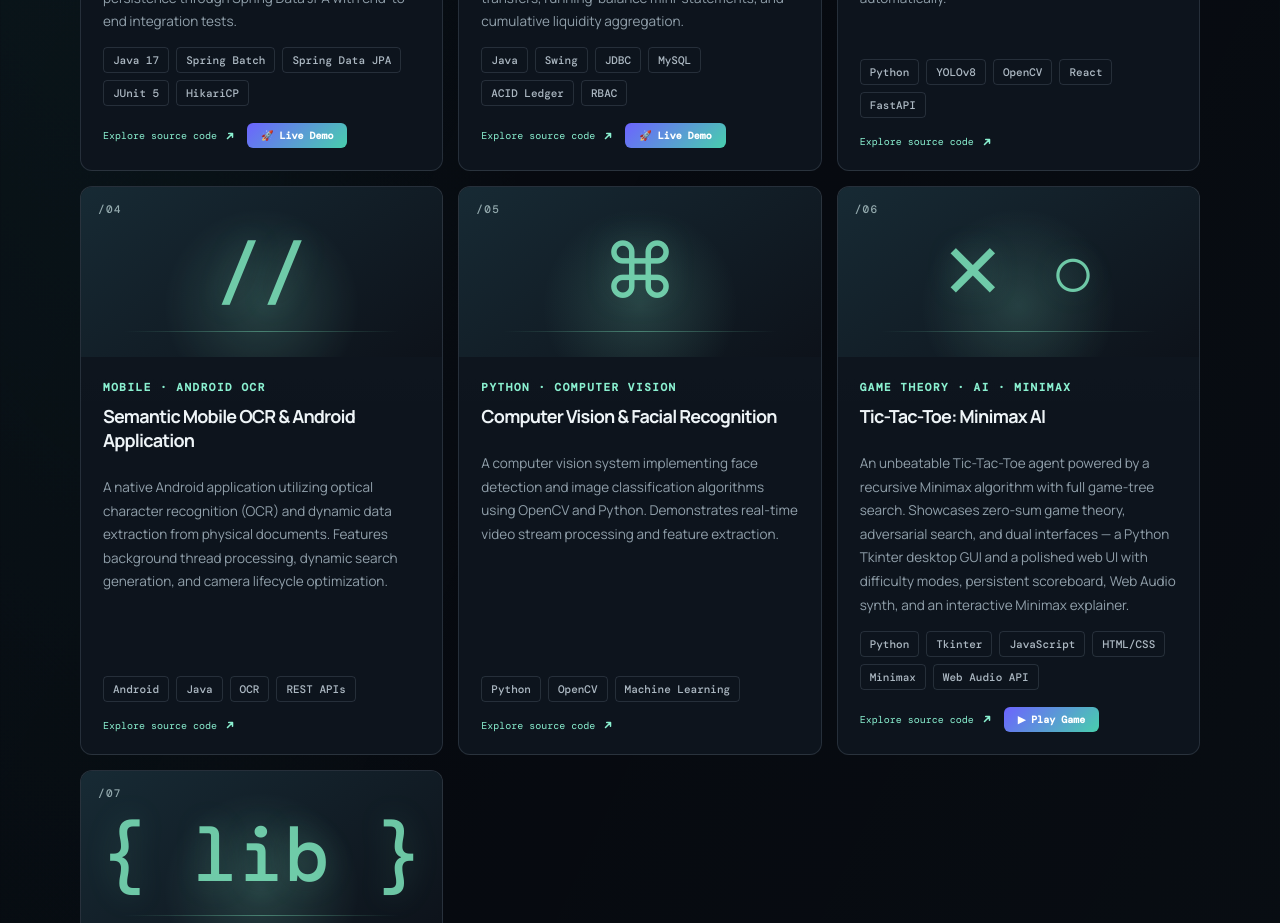
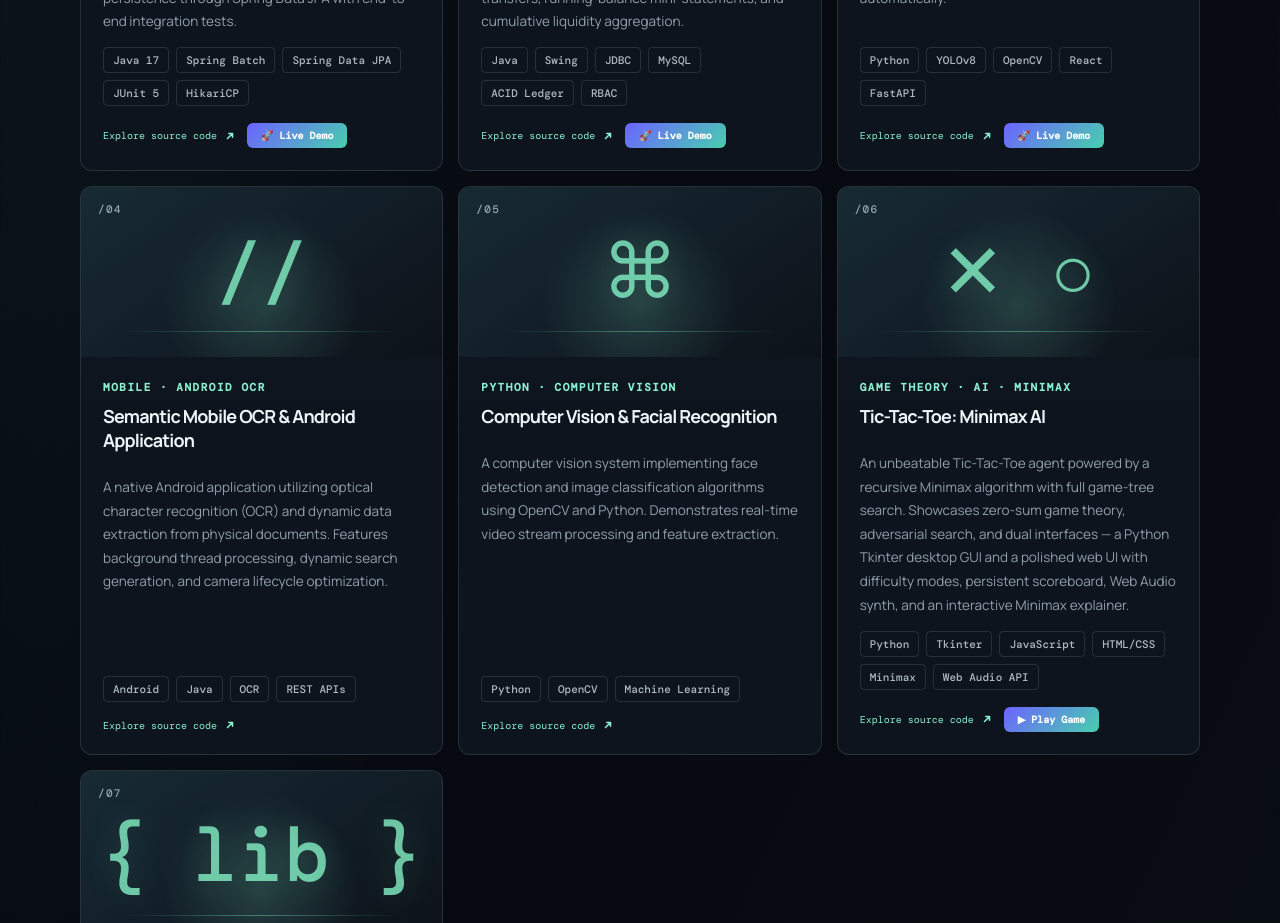
Before and after one commit to PradeepDEIVAMANI/My_Portfolio, a React (Create React App) app: page / in a window 1280 px wide. Shown: the part 4460-5383 px from the top of the page. Built offline with nearby package versions, Linux system fonts and the light colour scheme.

Commit message:
Add live demo link for FullStack ID Data Extractor

```diff
--- a/src/data.js
+++ b/src/data.js
@@ -26,6 +26,8 @@ export const projects = [
       "An automated identity document inspection pipeline pairing a React client with a Python computer vision service. Leverages YOLOv8 object detection and OpenCV image pre-processing to extract and validate identity attributes automatically.",
     image: "./13.png",
     link: "https://github.com/PradeepDEIVAMANI/FullStack--ID-Extractor",
+    liveLink: "https://pradeepdeivamani.github.io/FullStack--ID-Extractor/",
+    liveLabel: "🚀 Live Demo",
   },
   {
     title: "Semantic Mobile OCR & Android Application",
```
